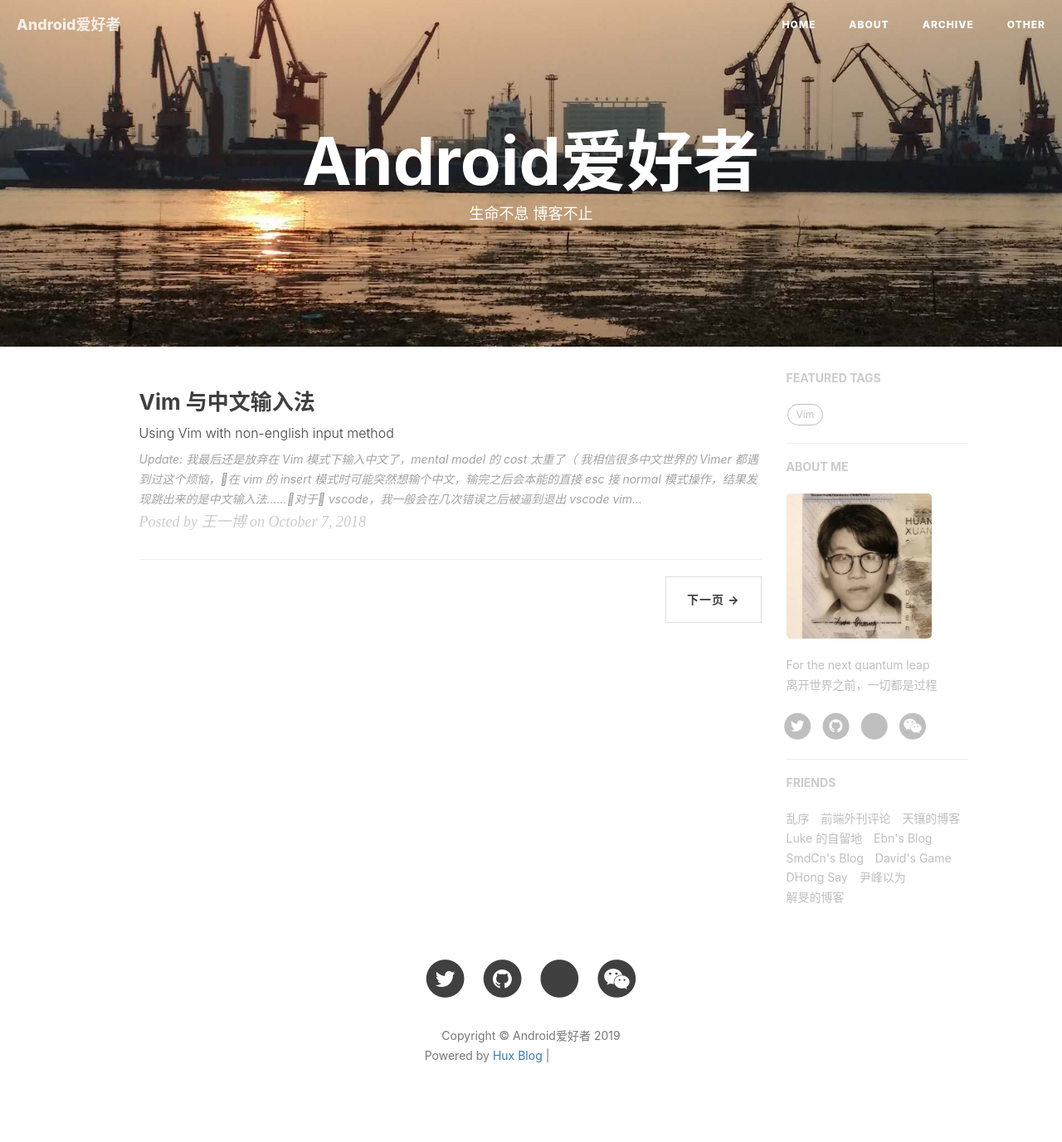
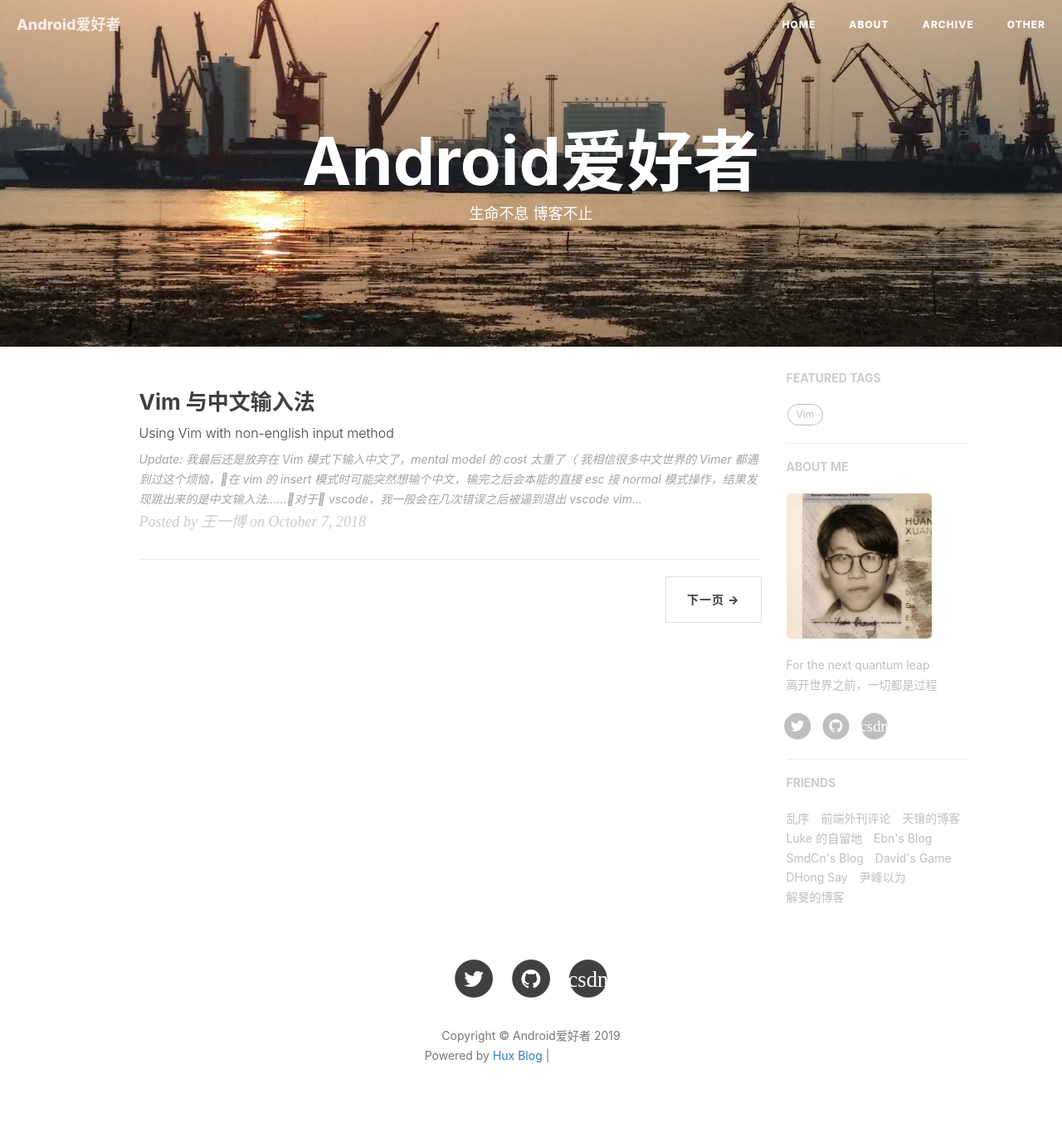
Before and after one commit to sdwwld/sdwwld.github.io, a Jekyll site: the page built from index.html, in a window 1280 px wide. Shown: the whole page at 83% size. Built offline with Jekyll 4.4.1, drawn with Linux system fonts in a browser that asks for light colours; nearby versions of some CDN libraries; the list of posts is cut into pages by our own code; comment, search, counter and statistics services are not loaded; grey boxes are pictures that could not be loaded.

```diff
--- a/_includes/sns-links.html
+++ b/_includes/sns-links.html
@@ -83,17 +83,7 @@
     <a target="_blank" href="https://blog.csdn.net/{{ site.csdn_username }}">
       <span class="fa-stack fa-lg">
         <i class="fa fa-circle fa-stack-2x"></i>
-        <i class="fa fa-blogcsdn fa-stack-1x fa-inverse"></i>
-      </span>
-    </a>
-  </li>
-  {% endif %}
-    {% if site.csdn_username %}
-  <li>
-    <a target="_blank" href="https://blog.csdn.net/{{ site.csdn_username }}">
-      <span class="fa-stack fa-lg">
-        <i class="fa fa-circle fa-stack-2x"></i>
-        <i class="	fa fa-weixin fa-stack-1x fa-inverse"></i>
+        <i class="fa fa-stack-1x fa-inverse">csdn</i>
       </span>
     </a>
   </li>
```
